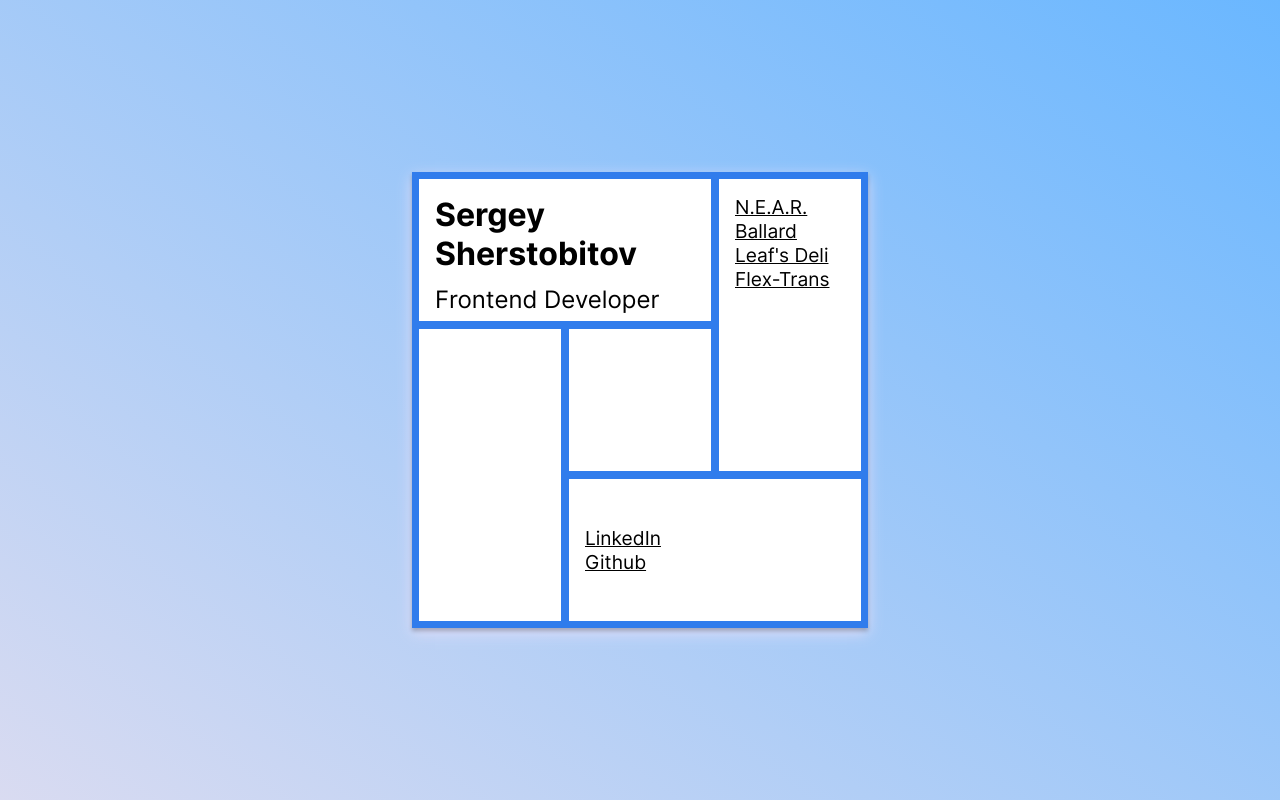
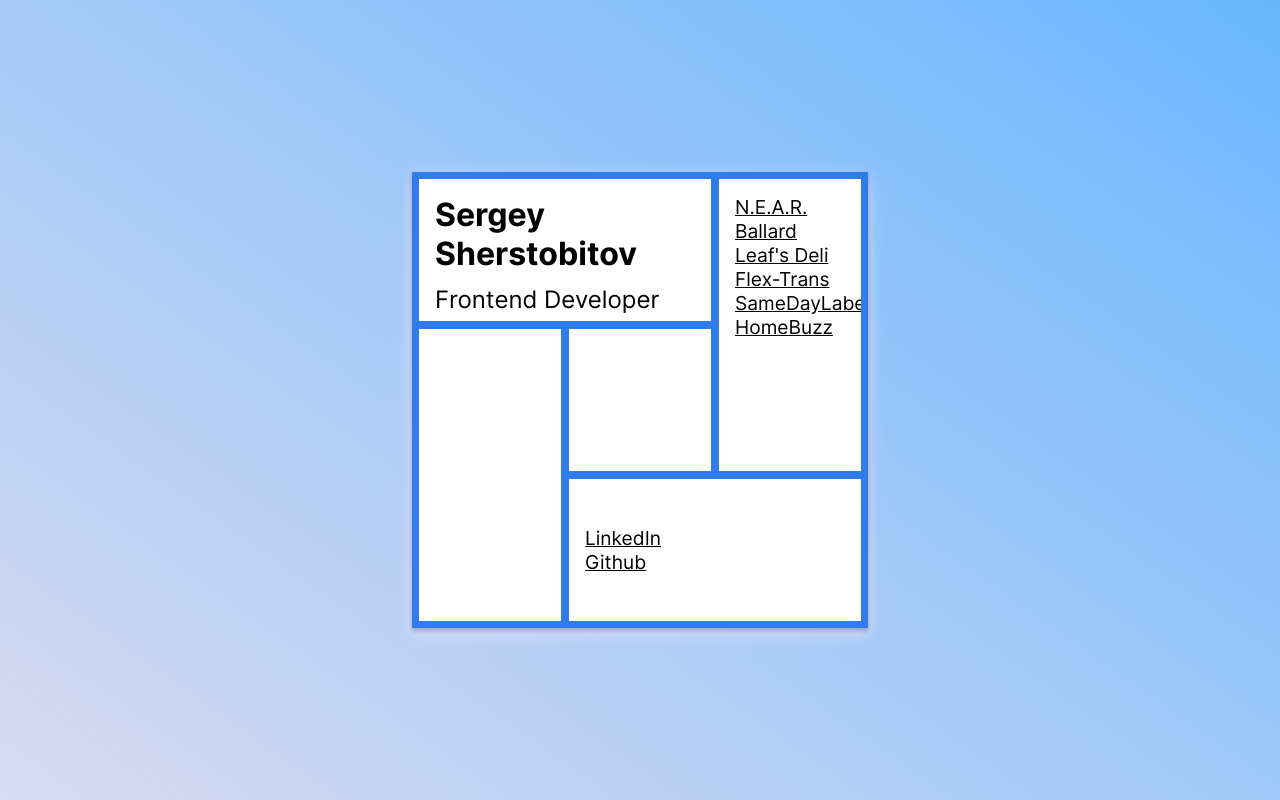
Before and after one commit to in43sh/portfolio-square, a plain HTML site: page index.html in a window 1280 px wide. Drawn offline with Linux system fonts and the light colour scheme.

Commit message:
Add more links for the projects.

```diff
--- a/index.html
+++ b/index.html
@@ -26,6 +26,8 @@
                 <a href="http://www.nearballard.us/" aria-label="N.E.A.R. Ballard">N.E.A.R. Ballard</a>
                 <a href="https://leafsdeli.com/" aria-label="Leaf's Deli">Leaf's Deli</a>
                 <a href="https://flex-trans.com/" aria-label="Flex-Trans">Flex-Trans</a>
+                <a href="https://www.samedaylabels.com/" aria-label="SameDayLabels">SameDayLabels</a>
+                <a href="https://homebuzz.netlify.app/#/" aria-label="HomeBuzz">HomeBuzz</a>
             </div>
             <div class="mat mat-3">
                 <a href="https://www.linkedin.com/in/sergey-sherstobitov/" aria-label="Sergey Sherstobitov's LinkedIn profile">LinkedIn</a>
```
